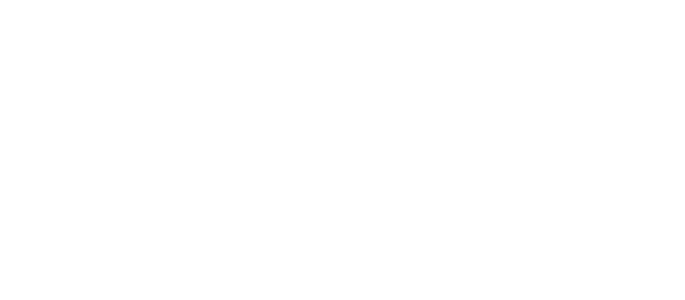
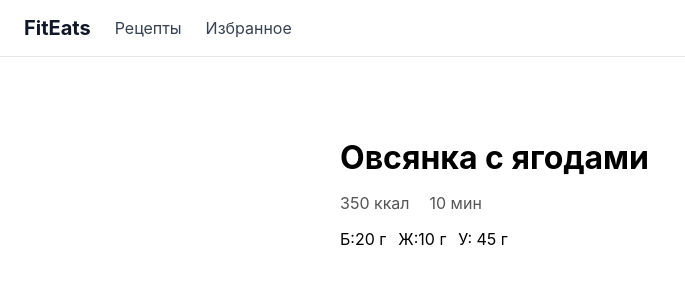
Before and after one commit to Ruskapo/fiteats, a React (Create React App) app: page /recipe/1 in a window 1280 px wide. Before the commit this address had no page. Shown: the top 300 px of the page, without its empty margins (0-685 px from the left). Built offline with nearby package versions, Linux system fonts and the light colour scheme.

Commit message:
feat:add recipe page with dynamic route

```diff
--- a/src/App.js
+++ b/src/App.js
@@ -13,7 +13,7 @@ function App() {
         <Route index element={<Home />} />
         <Route path="recipes" element={<Recipes />} />
         <Route path="favorites" element={<Favorites />} />
-        <Route path="recipe" element={<Recipe />} />
+        <Route path="recipe/:id" element={<Recipe />} />
       </Route>
     </Routes>
   );
--- a/src/components/Card/Card.jsx
+++ b/src/components/Card/Card.jsx
@@ -1,7 +1,9 @@
 import styles from "./Card.module.scss";
+import { Link } from "react-router-dom";
 
-const Card = ({ title, calories, protein, fat, carbs, time }) => {
+const Card = ({ title, calories, protein, fat, carbs, time, id }) => {
   return (
+    <Link to={`/recipe/${id}`}>
     <div className={styles.card}>
       <h3 className={styles.title}>{title}</h3>
       <div className={styles.meta}>
@@ -14,6 +16,7 @@ const Card = ({ title, calories, protein, fat, carbs, time }) => {
         <span className={styles.badge}>У: {carbs} г</span>
       </div>
     </div>
+    </Link>
   );
 };
 
--- a/src/pages/Recipe/REcipe.jsx
+++ b/src/pages/Recipe/REcipe.jsx
@@ -1,10 +1,31 @@
-import React from 'react'
+import { useParams } from "react-router-dom";
+import recipes from "../../data/recipes";
+import styles from "./Recipe.module.scss";
 
 const Recipe = () => {
+  const { id } = useParams();
+
+  const recipe = recipes.find((item) => item.id === Number(id));
+
+  if (!recipes) {
+    return <h2>Рецепт не найден</h2>;
+  }
   return (
-    <div>REcipe</div>
-  )
-}
+    <div className={styles.recipe}>
+      <h1 className={styles.title}> {recipe.title}</h1>
 
+      <div className={styles.meta}>
+        <span> {recipe.calories} ккал</span>
+        <span> {recipe.time} мин</span>
+      </div>
+
+      <div className={styles.macros}>
+        <span>Б:{recipe.protein} г</span>
+        <span>Ж:{recipe.fat} г</span>
+        <span>У: {recipe.carbs} г</span>
+      </div>
+    </div>
+  );
+};
 
 export default Recipe;
--- a/src/pages/Recipe/Recipe.module.scss
+++ b/src/pages/Recipe/Recipe.module.scss
@@ -0,0 +1,21 @@
+.recipe {
+  max-width: 600px;
+  margin: 40px auto;
+  padding: 20px;
+}
+
+.title {
+  margin-bottom: 16px;
+}
+
+.meta {
+  display: flex;
+  gap: 20px;
+  margin-bottom: 16px;
+  color: #555;
+}
+
+.macros {
+  display: flex;
+  gap: 12px;
+}
--- a/src/pages/Recipes/Recipes.jsx
+++ b/src/pages/Recipes/Recipes.jsx
@@ -23,6 +23,7 @@ const Recipes = () => {
           filteredRecipes.map((recipe) => (
             <Card
               key={recipe.id}
+              id={recipe.id}
               title={recipe.title}
               calories={recipe.calories}
               protein={recipe.protein}
```
Also changed, not shown: src/main.jsx (deleted, +0 -7 lines).
